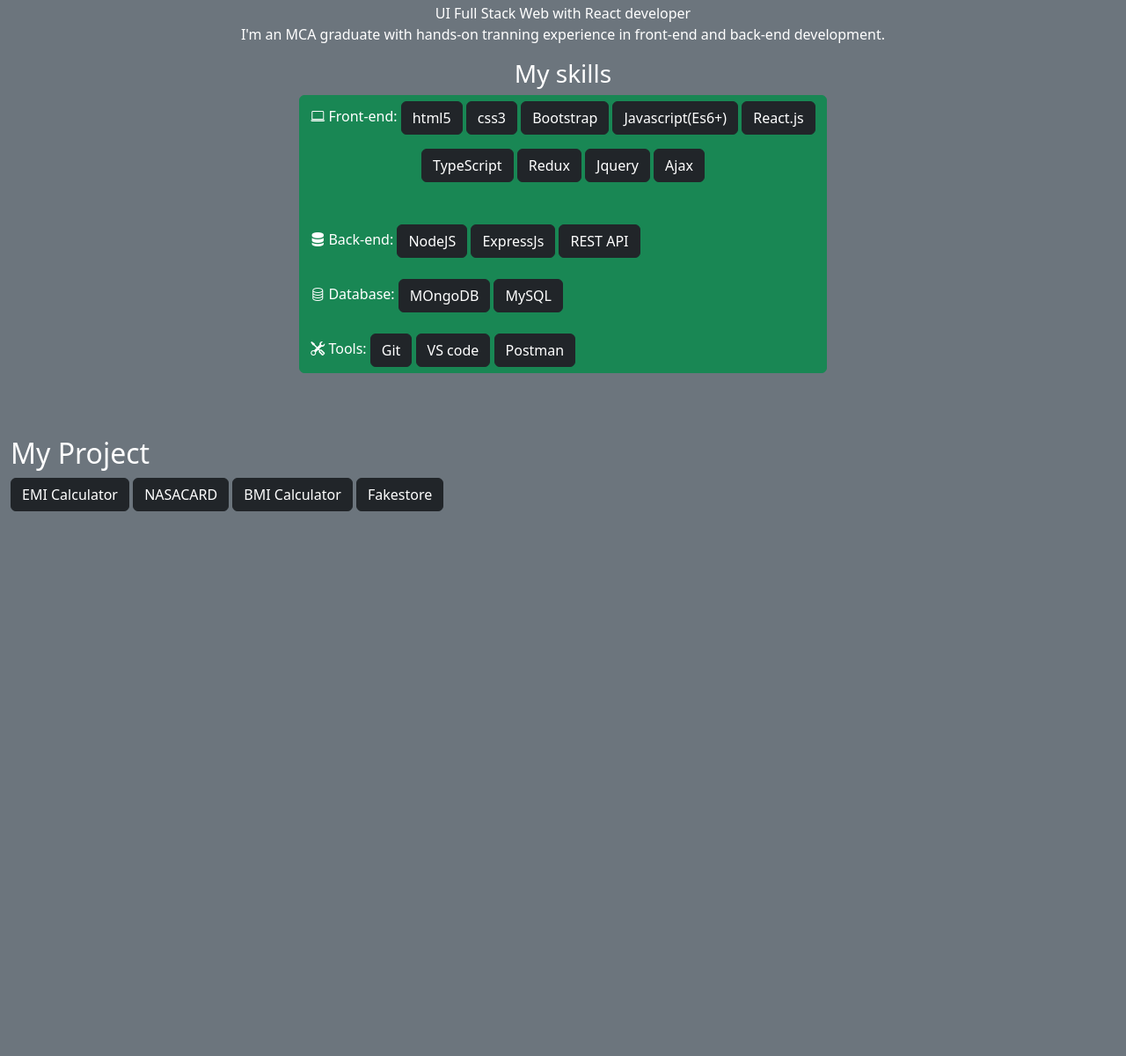
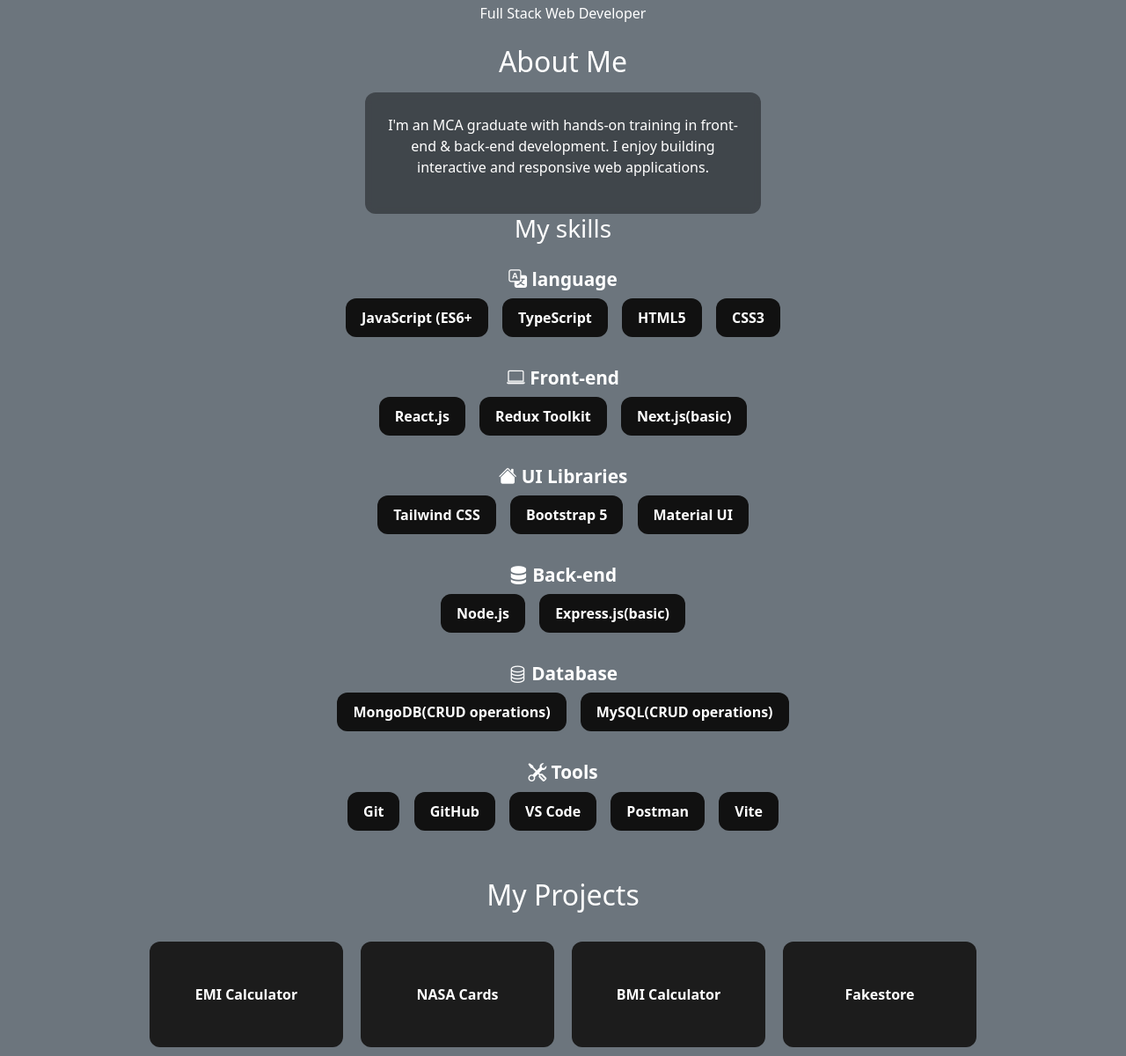
Before and after one commit to Bibhu9861/my-portfolio, a plain HTML site: page index.html in a window 1280 px wide. Shown: the part 233-1433 px from the top of the page at 88% size. Before the commit the page ends 1000 px from the top, so only its background shows below. Drawn offline with nearby package versions, Linux system fonts and the light colour scheme.

Commit message:
Update index.html

```diff
--- a/index.html
+++ b/index.html
@@ -7,34 +7,150 @@
     <link rel="stylesheet" href="https://cdn.jsdelivr.net/npm/bootstrap-icons@1.13.1/font/bootstrap-icons.min.css">
     <link href="https://cdn.jsdelivr.net/npm/bootstrap@5.3.7/dist/css/bootstrap.min.css" rel="stylesheet" integrity="sha384-LN+7fdVzj6u52u30Kp6M/trliBMCMKTyK833zpbD+pXdCLuTusPj697FH4R/5mcr" crossorigin="anonymous">
     <script src="https://cdn.jsdelivr.net/npm/bootstrap@5.3.7/dist/js/bootstrap.bundle.min.js" integrity="sha384-ndDqU0Gzau9qJ1lfW4pNLlhNTkCfHzAVBReH9diLvGRem5+R9g2FzA8ZGN954O5Q" crossorigin="anonymous"></script>
+    <style>
+        .about-box {
+  background: rgba(0,0,0,0.4);
+  padding: 25px;
+  border-radius: 12px;
+  width: 450px;
+  margin: auto;
+  transition: transform .35s ease, box-shadow .35s ease;
+  backdrop-filter: blur(6px);
+}
 
+.about-box:hover {
+  transform: perspective(600px) rotateX(6deg) rotateY(-6deg) scale(1.03);
+  box-shadow: 0 20px 30px rgba(0,0,0,0.5);
+}
+    </style>
+    <style>
+    .project-card {
+        width: 220px;
+        height: 120px;
+        background: #1c1c1c;
+        border-radius: 12px;
+        display: flex;
+        justify-content: center;
+        align-items: center;
+        font-weight: bold;
+        transition: transform 0.3s ease, box-shadow 0.3s ease;
+        cursor: pointer;
+        margin: 10px;
+    }
+
+    .project-card:hover {
+        transform: perspective(500px) rotateX(8deg) rotateY(-8deg) scale(1.05);
+        box-shadow: 0 25px 30px rgba(0,0,0,0.5);
+    }
+</style>
+<style>
+    .skill-title {
+  font-weight: bold;
+  font-size: 1.3rem;
+  margin-top: 25px;
+}
+
+.skill-tag {
+  background: #111;
+  color: white;
+  padding: 10px 18px;
+  border-radius: 12px;
+  margin: 6px;
+  display: inline-block;
+  font-weight: 600;
+  cursor: pointer;
+  transition: transform .3s ease, box-shadow .3s ease, background .3s ease;
+}
+
+.skill-tag:hover {
+  transform: translateY(-10px) scale(1.1);
+  background: #000;
+  box-shadow: 0 18px 30px rgba(0,0,0,0.55);
+}
+</style>
 </head>
 <body class="container-fluid bg-secondary text-white" style="height: 1000px;">
    <div class="text-center" >
      <h1>My Portfolio</h1>
     <img src="./public/BIBHUTI.jpg" width="100"  >
     <h2>Bibhutibhusan das</h2>
-    <div>UI Full Stack Web with React developer</div>
-    <div>
-        <p>I'm an MCA graduate with hands-on tranning experience in front-end and back-end development.</p>
+    <div> Full Stack Web Developer</div>
+    <div class="text-center mt-4">
+    <h2>About Me</h2>
+    <div class="about-box mt-3">
+        <p>
+            I'm an MCA graduate with hands-on training in front-end & back-end development.
+            I enjoy building interactive and responsive web applications.
+        </p>
+    </div>
+</div>
+        <h3>My skills</h3>
+        <div class="text-center mt-4">
+  <div class="skill-title bi bi-translate"> language</div>
+  <div>
+    <span class="skill-tag">JavaScript (ES6+</span>
+    <span class="skill-tag">TypeScript</span>
+    <span class="skill-tag">HTML5</span>
+    <span class="skill-tag">CSS3</span>
+  </div>
+
+  <div class="skill-title bi bi-laptop"> Front-end</div>
+  <div>
+    <span class="skill-tag">React.js</span>
+    <span class="skill-tag">Redux Toolkit</span>
+    <span class="skill-tag">Next.js(basic)</span>
+  </div>
+
+  <div class="skill-title bi bi-house-fill"> UI Libraries</div>
+  <div>
+    <span class="skill-tag">Tailwind CSS</span>
+    <span class="skill-tag">Bootstrap 5</span>
+    <span class="skill-tag">Material UI</span>
+  </div>
+
+  <div class="skill-title bi bi-server"> Back-end</div>
+  <div>
+    <span class="skill-tag">Node.js</span>
+    <span class="skill-tag">Express.js(basic)</span>
+  </div>
+
+  <div class="skill-title bi bi-database"> Database</div>
+  <div>
+    <span class="skill-tag">MongoDB(CRUD operations)</span>
+    <span class="skill-tag">MySQL(CRUD operations)</span>
+  </div>
+
+  <div class="skill-title bi bi-tools"> Tools</div>
+  <div>
+    <span class="skill-tag">Git</span>
+    <span class="skill-tag">GitHub</span>
+    <span class="skill-tag">VS Code</span>
+    <span class="skill-tag">Postman</span>
+    <span class="skill-tag">Vite</span>
+  </div>
+</div>
+    <div class="mt-5 text-center">
+    <h2>My Projects</h2>
+
+    <div class="d-flex flex-wrap justify-content-center mt-4">
+
+        <a href="./public/emi.html" class="text-white text-decoration-none">
+            <div class="project-card">EMI Calculator</div>
+        </a>
+
+        <a href="./public/nasa-cards.html" class="text-white text-decoration-none">
+            <div class="project-card">NASA Cards</div>
+        </a>
+
+        <a href="./public/bmi.html" class="text-white text-decoration-none">
+            <div class="project-card">BMI Calculator</div>
+        </a>
+
+        <a href="./public/fakestore.html" class="text-white text-decoration-none">
+            <div class="project-card">Fakestore</div>
+        </a>
 
     </div>
-        <h3>My skills</h3>
-        <div class="btn btn-success bi bi-laptop"> Front-end: <span class = "btn btn-dark">html5</span> <span class="btn btn-dark">css3</span> <span class="btn btn-dark border=5px">Bootstrap</span> <span class="btn btn-dark">Javascript(Es6+)</span>
-            <span class="btn btn-dark">React.js</span> <br> <span class="btn btn-dark mt-3">TypeScript</span> <span class="btn btn-dark mt-3">Redux</span>
-            <span class="btn btn-dark mt-3">Jquery</span>
-            <span class="btn btn-dark mt-3">Ajax</span> <br><br>
-            <div class="bi bi-server mt-4" style="float: left;"> Back-end: <span class = "btn btn-dark">NodeJS</span> <span class="btn btn-dark">ExpressJs</span> <span class="btn btn-dark border=5px">REST API</span></div><br> <br>
-            <div class="bi bi-database mt-4" style="float: left;"> Database: <span class = "btn btn-dark">MOngoDB</span> <span class="btn btn-dark">MySQL</span></div> <br> <br>
-            <div class="bi bi-tools mt-4" style="float: left;"> Tools: <span class = "btn btn-dark">Git</span> <span class="btn btn-dark">VS code</span> <span class="btn btn-dark border=5px">Postman</span></div>
-        </div>
-    </div>
-   <div><br><br><br>
-    <h2>My Project</h2>
-    <a href="./public/emi.html" class="btn btn-dark">EMI Calculator</a>
-    <a href="./public/nasa-cards.html" class="btn btn-dark">NASACARD</a>
-    <a href="./public/bmi.html" class="btn btn-dark">BMI Calculator</a>
-    <a href="./public/fakestore.html" class="btn btn-dark">Fakestore</a>
-   </div>
+</div>
 </body>
 </html>
```
